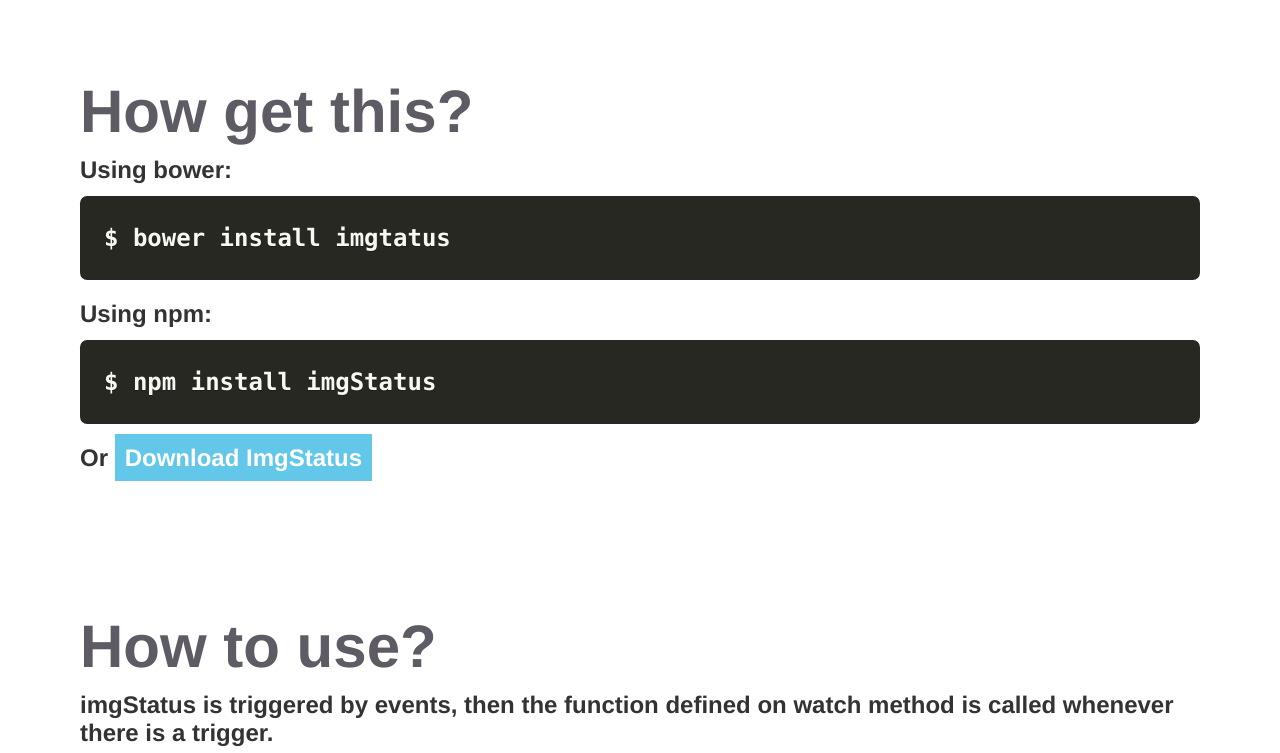
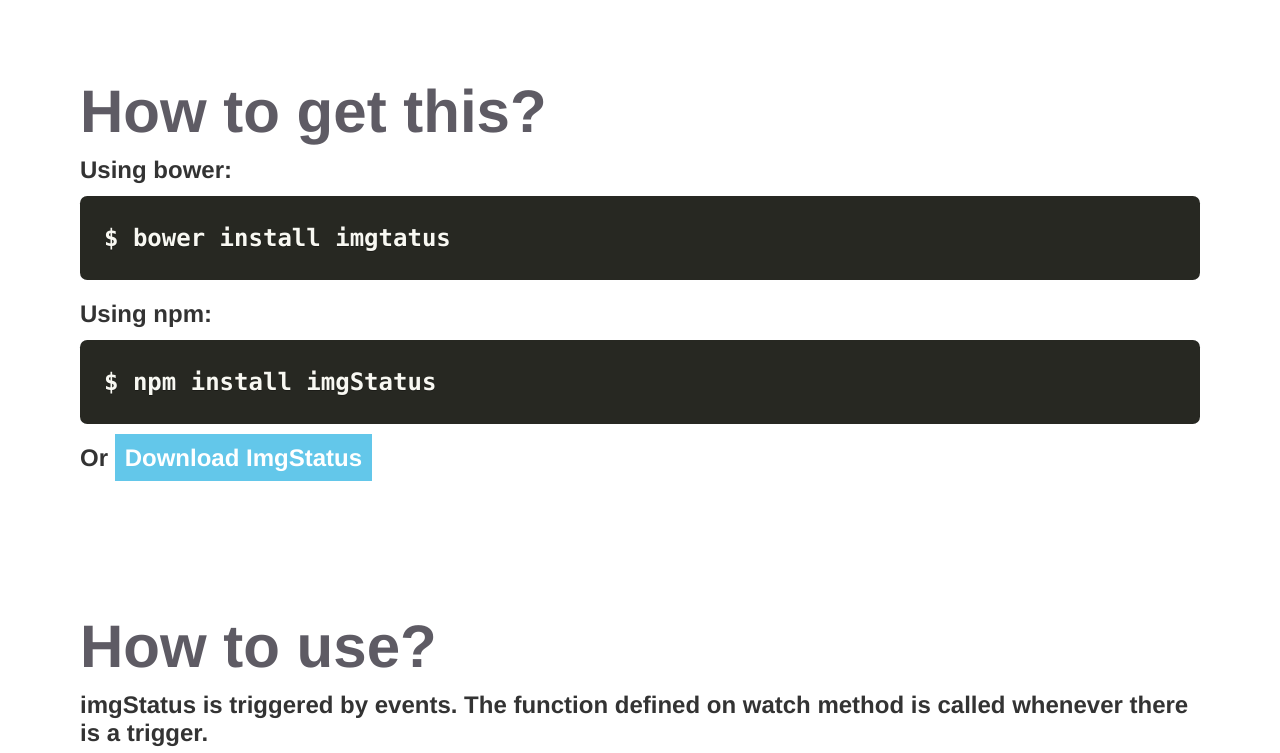
Before and after one commit to raphamorim/imgStatus, a plain HTML site: page index.html in a window 1280 px wide. Shown: the part 767-1520 px from the top of the page. Drawn offline with Linux system fonts and the light colour scheme.

Commit message:
fix grammar

```diff
--- a/index.html
+++ b/index.html
@@ -58,7 +58,7 @@
         </div>
     </section>
     <section>
-            <h1>How get this?</h1>
+            <h1>How to get this?</h1>
             <h2>
                 Using bower:
                 <pre><code class="language-markup">$ bower install imgtatus</code></pre>
@@ -74,7 +74,7 @@
     </section>
     <section>
             <h1>How to use?</h1>
-            <h2>imgStatus is triggered by events, then the function defined on watch method is called whenever there is a trigger.</h2>
+            <h2>imgStatus is triggered by events. The function defined on watch method is called whenever there is a trigger.</h2>
             <pre><code class="language-javascript">imgStatus.watch('.image', function(imgs){
     console.log(imgs.loaded); // Number of Images Loaded (Type: integer)
     console.log(imgs.failed); // Number of Images Failed (Type: integer)
```
